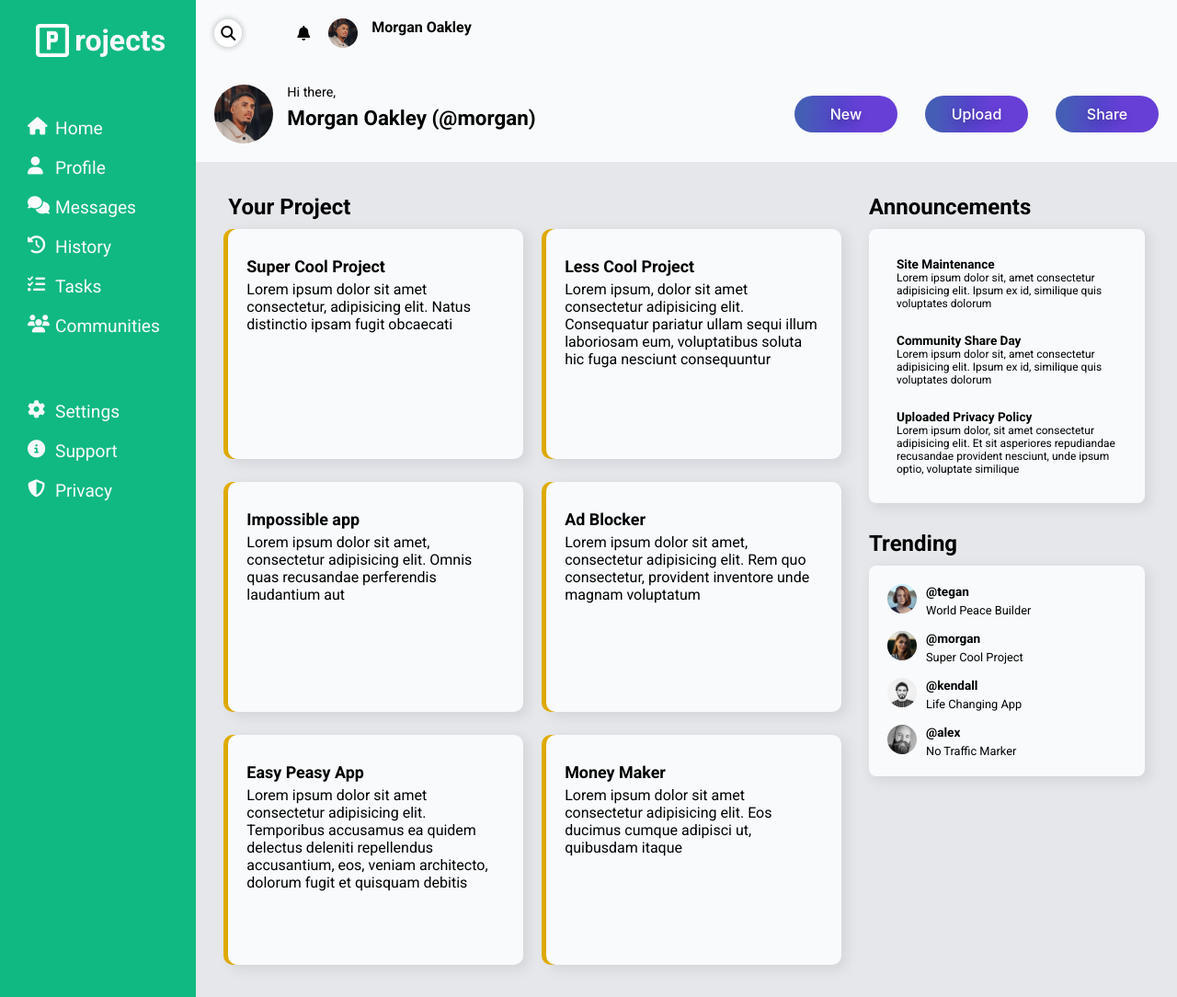
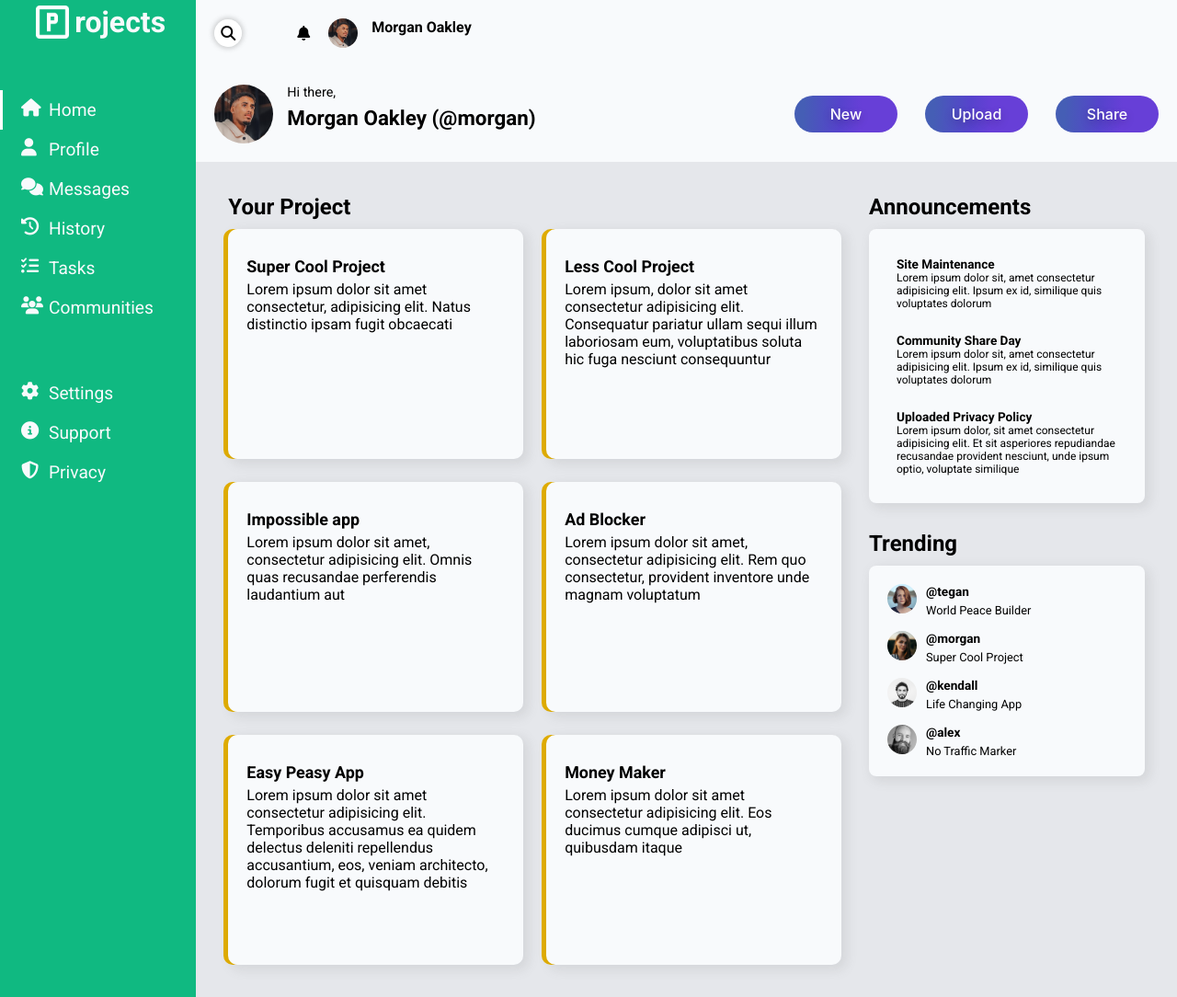
Before and after one commit to GbAraujoSouza/admin-dashboard, a plain HTML site: page index.html in a window 1280 px wide. Shown: the whole page at 92% size. Drawn offline with Linux system fonts and the light colour scheme.

Commit message:
active tab style on sidebar

```diff
--- a/index.html
+++ b/index.html
@@ -27,7 +27,7 @@
         </div>
 
         <ul class="nav-tabs">
-          <li class="tab">
+          <li class="tab active-tab">
             <i class="fa-solid fa-house"></i>
             <span class="tab-name">Home</span>
           </li>
--- a/style.css
+++ b/style.css
@@ -42,17 +42,25 @@ img.logo-white {
   gap: 50px;
   align-content: start;
 
-  padding: 20px;
+  /* padding: 20px; */
 }
 .sidebar ul {
   list-style: none;
 }
 
 .sidebar li {
-  padding: 10px;
+  padding: 10px 20px;
   display: grid;
   grid-template-columns: 30px min-content;
   font-size: 1.2rem;
+}
+
+.sidebar li.active-tab {
+  border-left : 3px solid #fff;
+}
+/* transparent border to align all icons */
+.sidebar li:not(li.active-tab) {
+  border-left : 3px solid transparent;
 }
 
 .sidebar > .logo-container {
```
